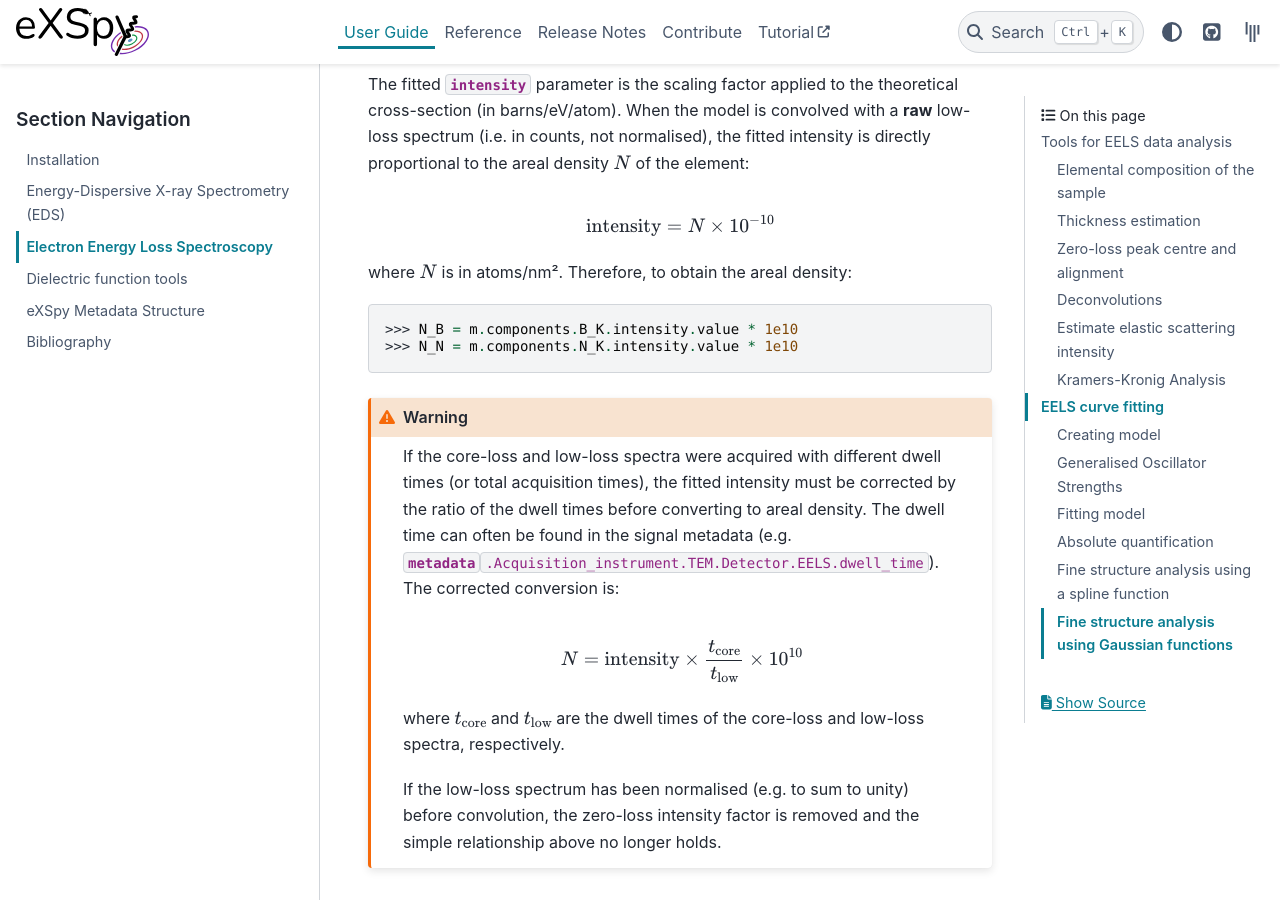
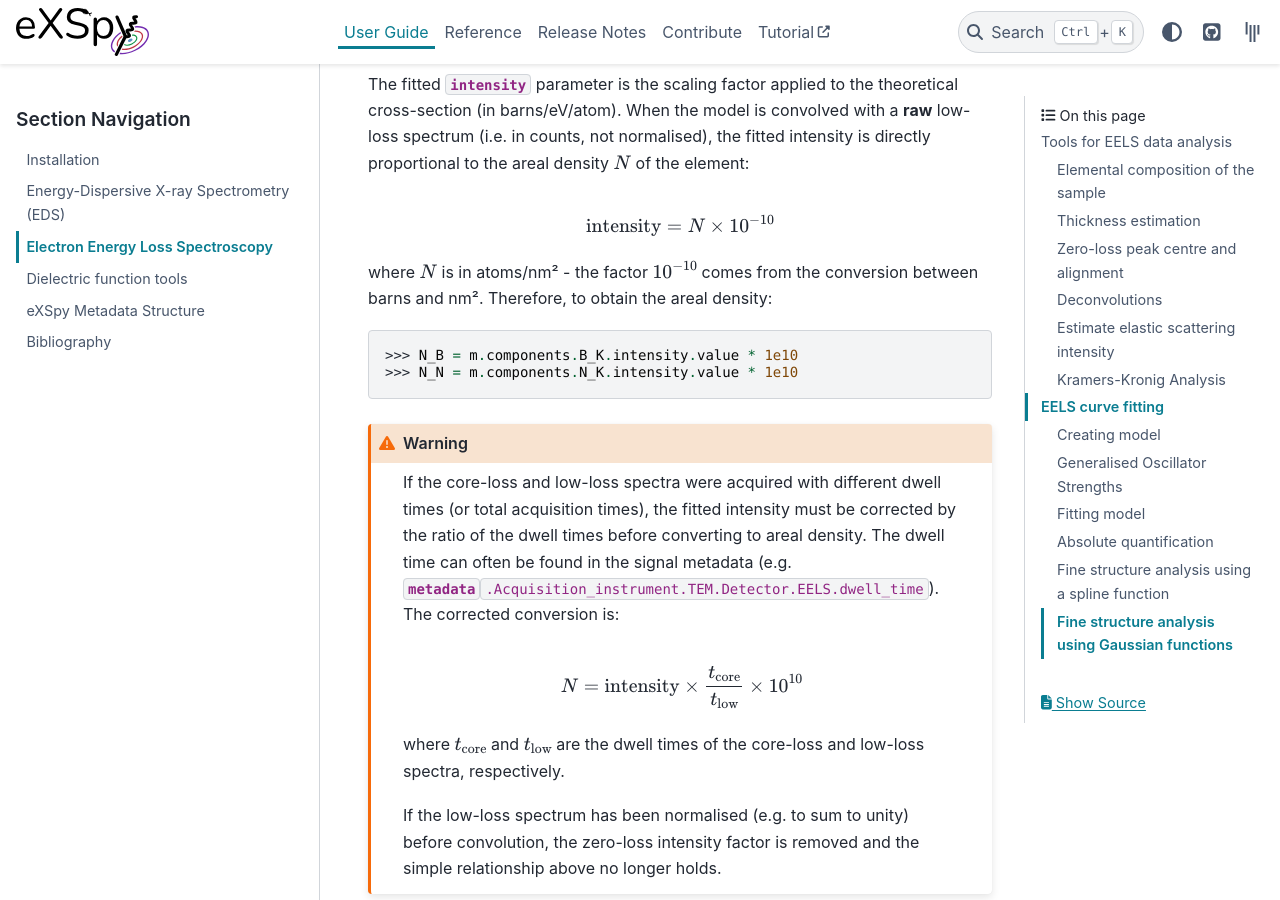
Before and after one commit to hyperspy/exspy, a Sphinx documentation site: the page built from doc/user_guide/eels.rst, in a window 1280 px wide and 900 px high, scrolled down 9274 px. Built offline with Sphinx 7.4.7 and the PyData theme 0.15.4, drawn with Linux system fonts in a browser that asks for light colours; pages that are not in the unit, such as notebooks, are missing from menus; the version number could not be read and is left out.

Commit message:
Improve documentation

```diff
--- a/doc/user_guide/eels.rst
+++ b/doc/user_guide/eels.rst
@@ -424,7 +424,8 @@ directly proportional to the areal density :math:`N` of the element:
 
     \text{intensity} = N \times 10^{-10}
 
-where :math:`N` is in atoms/nm². Therefore, to obtain the areal density:
+where :math:`N` is in atoms/nm² - the factor :math:`10^{-10}` comes from the conversion between barns and nm².
+Therefore, to obtain the areal density:
 
 .. code-block:: python
 
```
Also changed, not shown: 1 other file.
